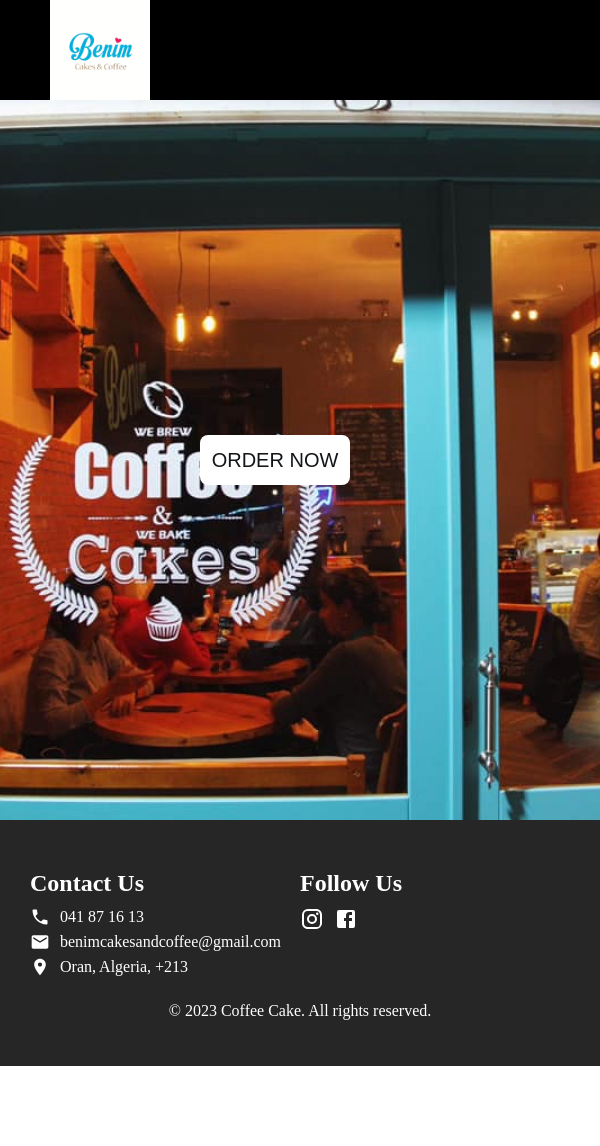
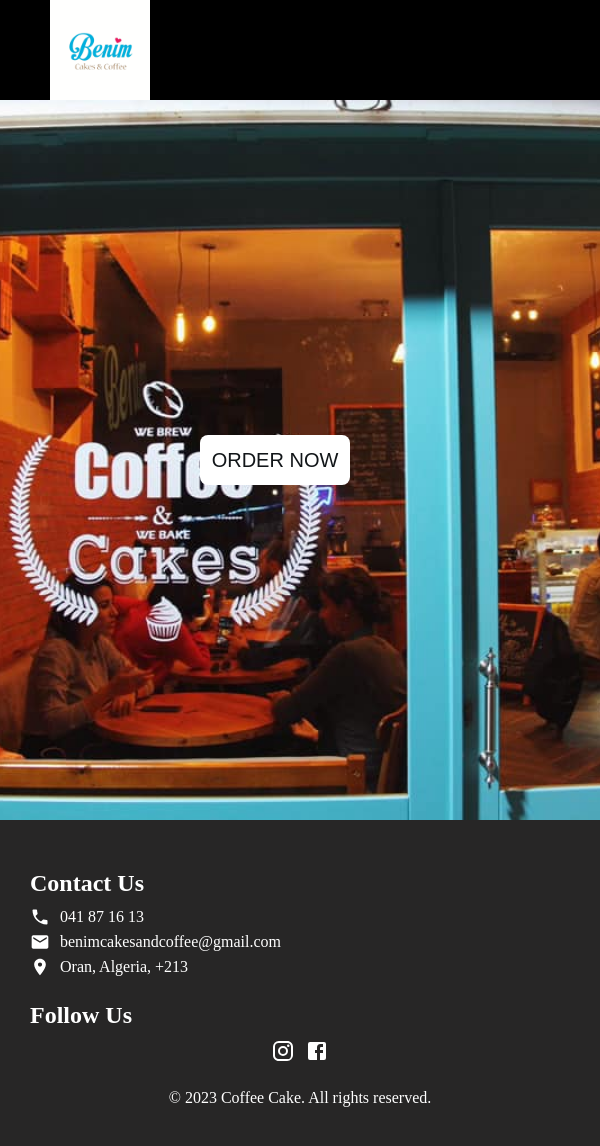
Before and after one commit to sohaibrachi/benim-project, a React (Vite) app: page / in a window 600 px wide. Shown: the top 1146 px of the page. Before the commit the page ends 1066 px from the top, so only its background shows below. Built offline with nearby package versions, Linux system fonts and the light colour scheme.

Commit message:
second-commit

```diff
--- a/src/components/footer/Footer.css
+++ b/src/components/footer/Footer.css
@@ -49,3 +49,29 @@
   text-align: center;
   margin-top: 20px;
 }
+
+@media only screen and (max-width: 900px) {
+  .footer__content {
+    flex-direction: column;
+  }
+
+  .footer__section {
+    flex-basis: auto;
+  }
+}
+
+@media only screen and (max-width: 600px) {
+  .footer__section {
+    flex: 1 1 100%;
+  }
+
+  .footer__social-icons {
+    justify-content: center;
+  }
+}
+
+@media only screen and (min-width: 600px) {
+  .footer__section {
+    flex: 1 1 50%;
+  }
+}
--- a/src/components/navbar/Navbar.css
+++ b/src/components/navbar/Navbar.css
@@ -37,7 +37,7 @@
 .navbar a {
   background-color: rgb(0, 0, 0);
   font-family:inherit;
-  font-size:  1rem;
+  font-size: 1.4rem;
   border-radius: 7PX ;
   color: #ffffff;
   text-decoration: none;
@@ -49,7 +49,6 @@
   padding-right: 20px;
 }
 .navbar a:hover{
-  width: 100%;
   background-color:#ffffff;
   color: #000000;
   cursor: pointer;
```
